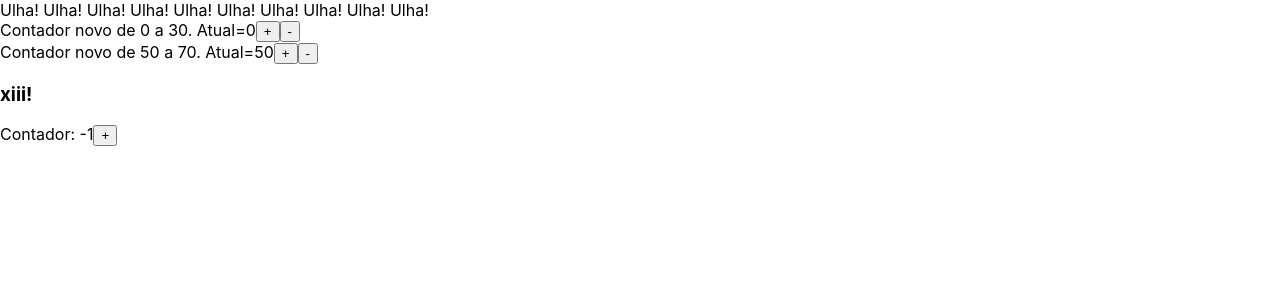
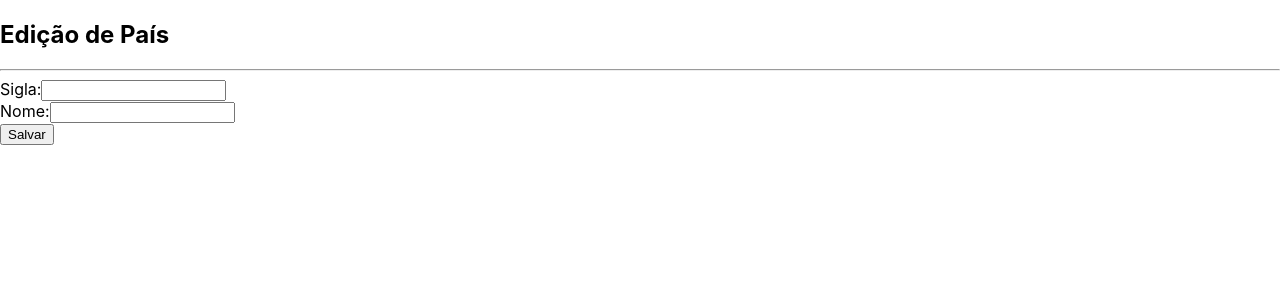
Before and after one commit to aczavads/adsis5s2021, a React (Create React App) app in the folder spa/: page / in a window 1280 px wide. Shown: the top 300 px of the page. Built offline with nearby package versions, Linux system fonts and the light colour scheme; no server answers.

Commit message:
Exemplo de formulário com React.js

```diff
--- a/spa/src/App.js
+++ b/spa/src/App.js
@@ -1,8 +1,10 @@
 import logo from './logo.svg';
 import './App.css';
-import HelloWorld from './components/hello-world';
-import ContadorBasico from './components/contador-basico';
-import ContadorNovo from './components/contador-novo';
+// import HelloWorld from './components/hello-world';
+// import ContadorBasico from './components/contador-basico';
+// import ContadorNovo from './components/contador-novo';
+// import ConsultaSql from './components/consulta-sql';
+import PaisEdit from './components/pais/pais-edit';
 
 function App() {
   var mensagens = "";
@@ -11,11 +13,13 @@ function App() {
   }
   return (
     <div>
-      <div>{mensagens}</div>
+      <PaisEdit></PaisEdit>
+      {/* <div>{mensagens}</div>
       <ContadorNovo valorInicial="0" valorMaximo="30"></ContadorNovo>
       <ContadorNovo valorInicial="50" valorMaximo="70"></ContadorNovo>
       <HelloWorld></HelloWorld>
       <ContadorBasico></ContadorBasico>
+      <ConsultaSql></ConsultaSql>  */}
     </div>
   );
 }
--- /dev/null
+++ b/spa/src/components/consulta-sql.js
@@ -0,0 +1,31 @@
+import React, { useEffect, useState } from 'react';
+
+
+function ConsultaSql() {
+    const [consulta, setConsulta] = useState({sql: ""});
+
+    useEffect(() => {
+        // console.log(consulta);
+    });
+
+    const onChangeConsulta = (event) => {
+        setConsulta({...consulta, sql: event.target.value});
+    }
+
+    const handleSubmit = (event) => {
+        console.log(consulta);
+        event.preventDefault();
+    };
+
+    return (
+        <div>
+            <form onSubmit={handleSubmit}>
+                Digite sua consulta SQL:
+                <input type="text" name="consulta" onChange={onChangeConsulta} ></input>
+                <button type="submit">Executar</button>
+            </form>
+        </div>
+    );
+}
+
+export default ConsultaSql;
--- /dev/null
+++ b/spa/src/components/pais/pais-edit.js
@@ -0,0 +1,44 @@
+import React, { useState, useEffect } from 'react';
+
+function PaisEdit() {
+    const [pais, setPais] = useState({sigla:"", nome: ""});
+    const [paisSalvo, setPaisSalvo] = useState(false);
+
+    useEffect(() => {
+        console.log(pais);
+    });
+
+    const handleSalvar = (event) => {
+        setPaisSalvo(true);
+    }
+    const handleSubmit = (event) => {
+        event.preventDefault();
+    }
+    const handleChange = (event) => {
+        //console.log(event.target.name + "==>" + event.target.value);
+        const novoPais = {...pais, [event.target.name]: event.target.value}
+        setPais(novoPais);
+    }
+    const renderPaisSalvo = () => {
+        if (paisSalvo) {
+            return (
+                <div>{pais.nome} {pais.sigla}</div>
+            )
+        }
+        return (<div></div>);
+    }
+    return (
+        <div>
+            <form onSubmit={handleSubmit}>
+                <h2>Edição de País</h2>
+                <hr></hr>
+                <div>Sigla:<input type="text" name="sigla" onChange={handleChange}></input></div>
+                <div>Nome:<input type="text" name="nome" onChange={handleChange}></input></div>
+                <button onClick={handleSalvar}>Salvar</button>
+            </form>
+            {renderPaisSalvo()}
+        </div>
+    );
+}
+
+export default PaisEdit;
```
